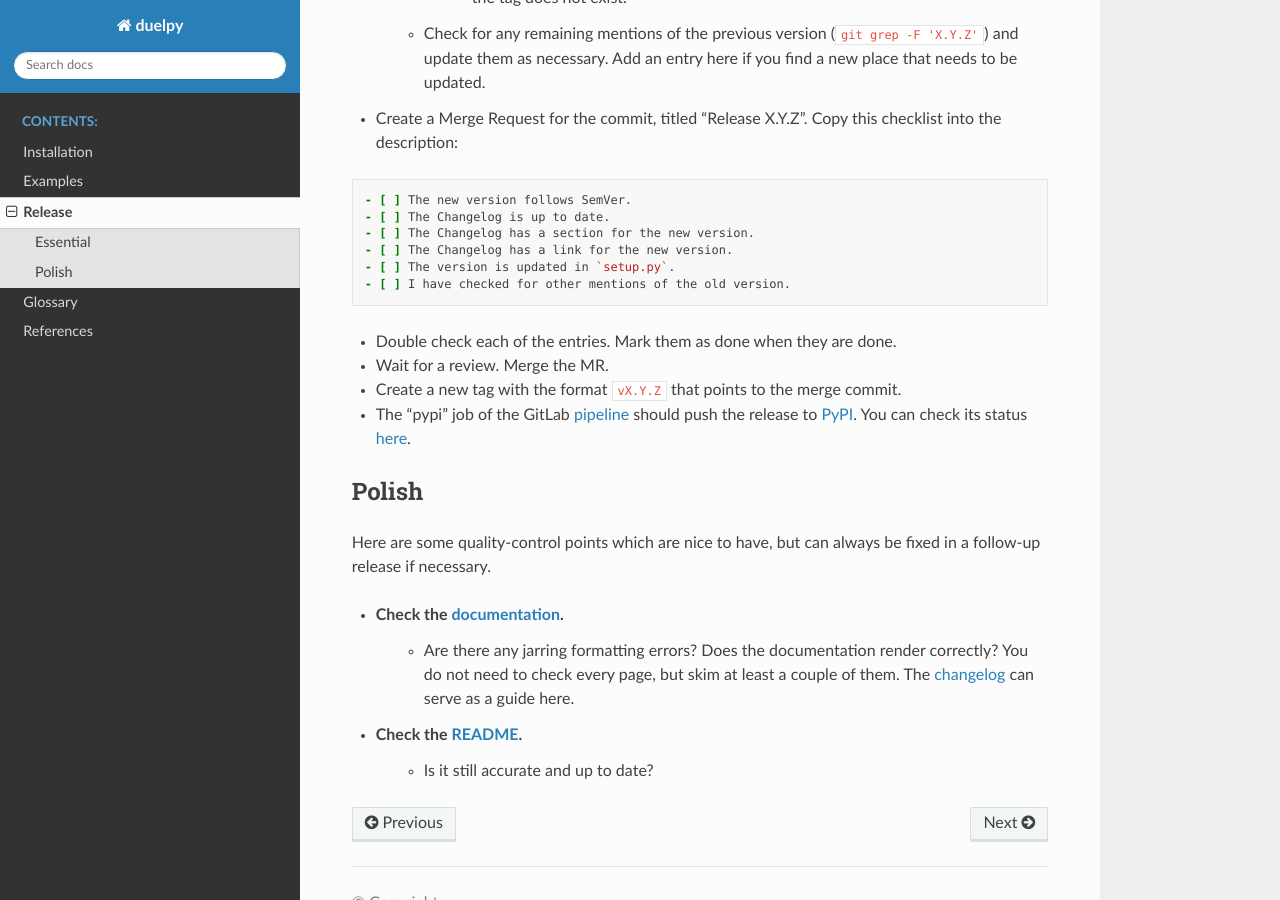
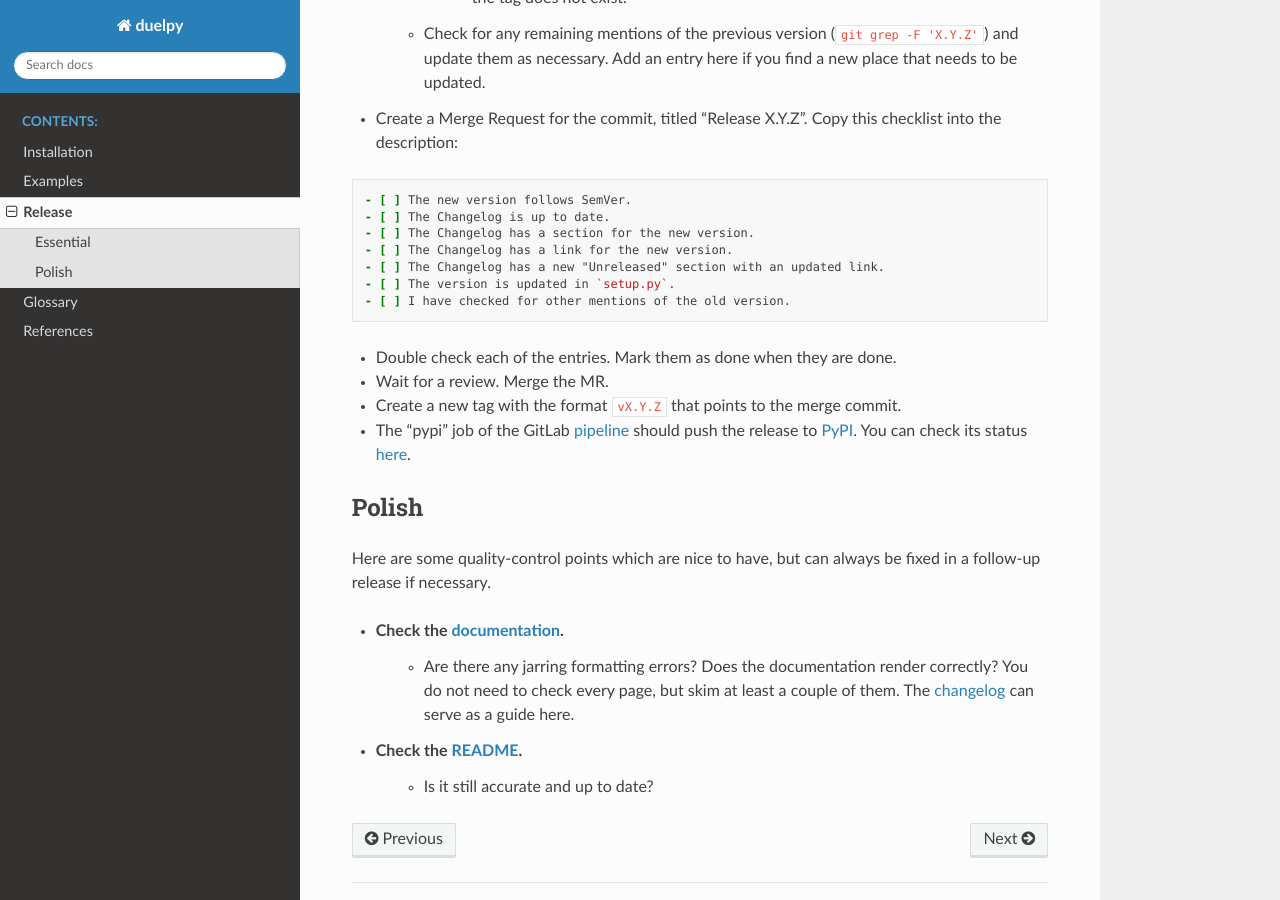
Before and after one commit to bengsV/duelpy, a Sphinx documentation site: the page built from sphinx/release.rst, in a window 1280 px wide and 900 px high, scrolled down 639 px. Built offline with Sphinx 7.4.7 and the Read the Docs theme 2.0.0, drawn with Linux system fonts in a browser that asks for light colours; pages that are not in the unit, such as notebooks, are missing from menus.

Commit message:
Mention the unreleased section in the release docs

```diff
--- a/sphinx/release.rst
+++ b/sphinx/release.rst
@@ -35,6 +35,7 @@ These are the essential steps. Make sure to follow them before releasing.
     - [ ] The Changelog is up to date.
     - [ ] The Changelog has a section for the new version.
     - [ ] The Changelog has a link for the new version.
+    - [ ] The Changelog has a new "Unreleased" section with an updated link.
     - [ ] The version is updated in `setup.py`.
     - [ ] I have checked for other mentions of the old version.
 
```
